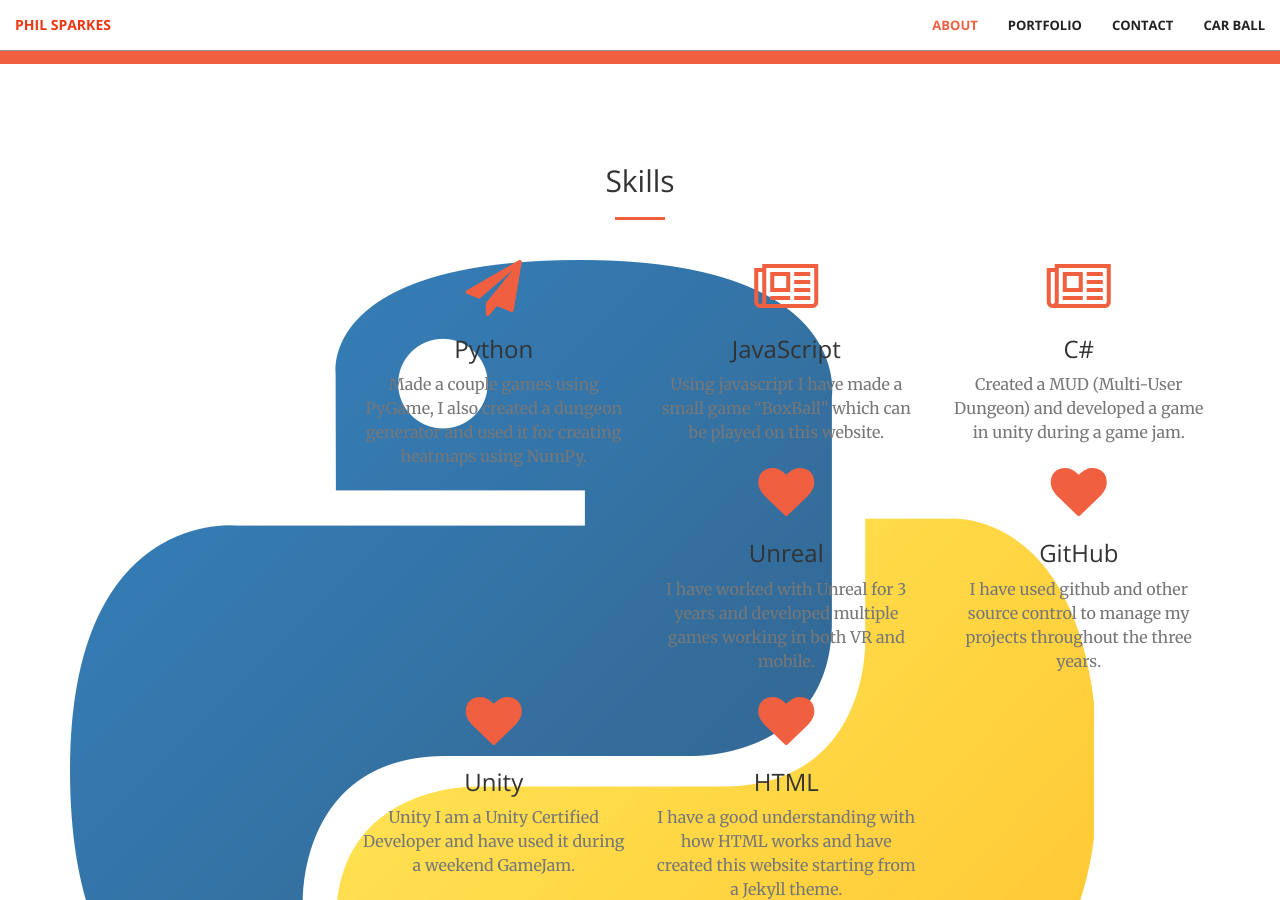
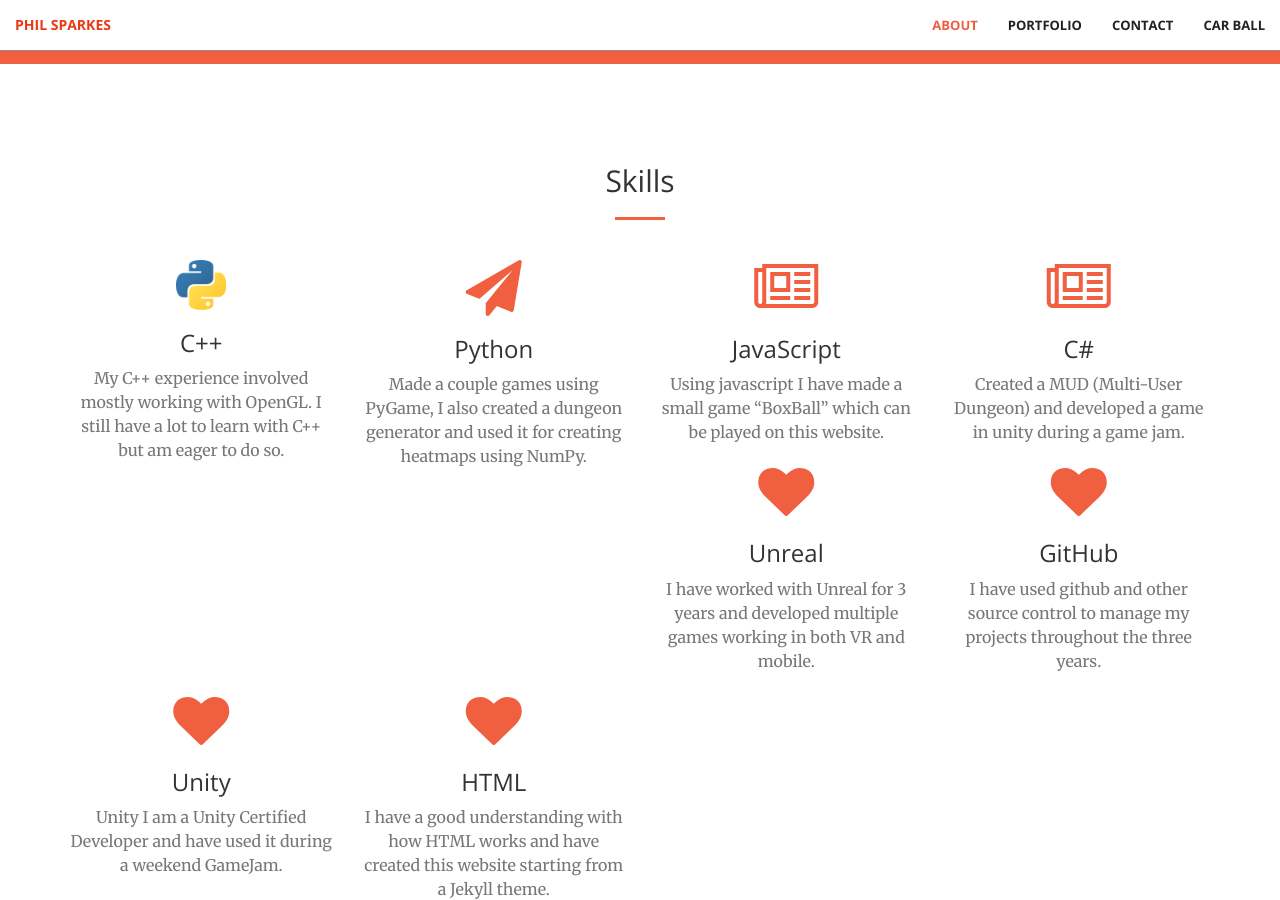
Before and after one commit to Phil-Sparkes/Portfolio, a Jekyll site: the page built from index.html, in a window 1280 px wide and 900 px high, scrolled down 1156 px. Built offline with Jekyll 4.4.1, drawn with Linux system fonts in a browser that asks for light colours.

Commit message:
image res

```diff
--- a/_includes/services.html
+++ b/_includes/services.html
@@ -11,7 +11,7 @@
         <div class="row">
             <div class="col-lg-3 col-md-6 text-center">
                 <div class="service-box">
-                    <img src="img/portfolio/python.png">
+                    <img src="img/portfolio/python.png" style="width:50px;height:50px;"">
                     <h3>C++</h3>
                     <p class="text-muted">My C++ experience involved mostly working with OpenGL. I still have a lot to learn with C++ but am eager to do so.</p>
                 </div>
```
